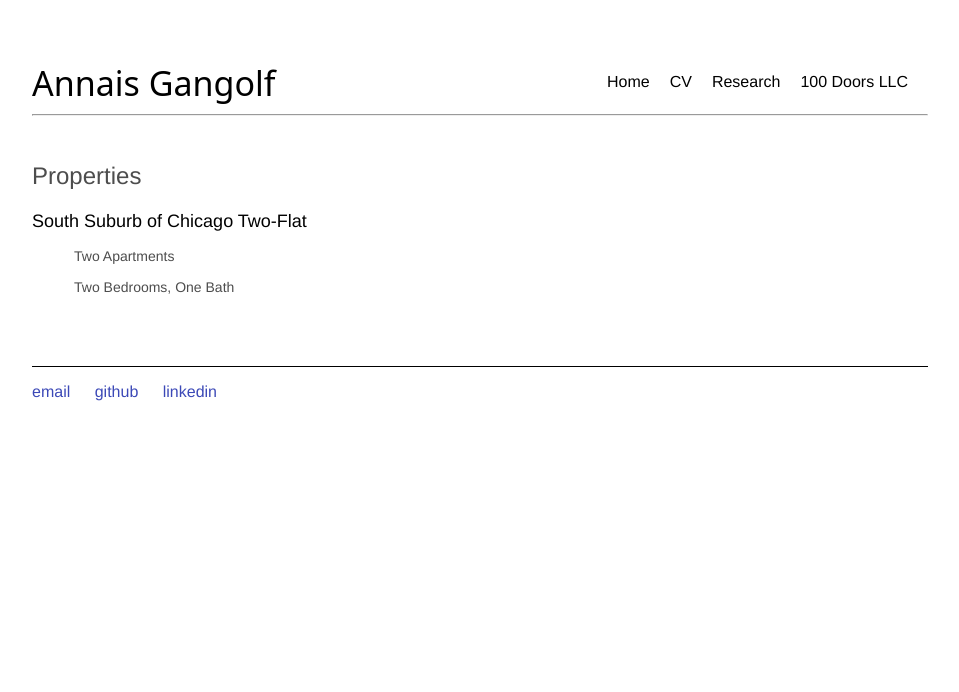
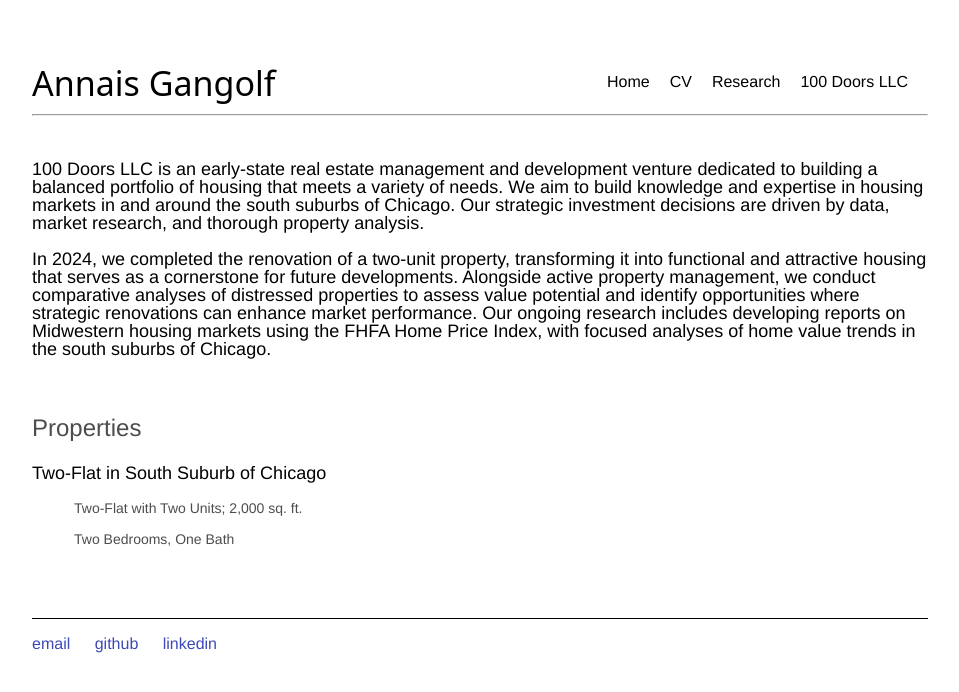
Before and after one commit to annaisgangolf/annaisgangolf.github.io, a Jekyll site: the page built from 100DoorsLLC/index.html, in a window 1280 px wide. Shown: the top 692 px of the page, without its empty margins (160-1119 px from the left). Built offline with Jekyll 4.4.1, drawn with Linux system fonts in a browser that asks for light colours.

Commit message:
Update index.html

```diff
--- a/100DoorsLLC/index.html
+++ b/100DoorsLLC/index.html
@@ -7,12 +7,15 @@
     lastmod: 2025-08-20T12:49:30-05:00
 ---
 <br />
-
+<div class="blurb">
+	<p style="font-size:18px; color: black" >100 Doors LLC is an early-state real estate management and development venture dedicated to building a balanced portfolio of housing that meets a variety of needs. We aim to build knowledge and expertise in housing markets in and around the south suburbs of Chicago. Our strategic investment decisions are driven by data, market research, and thorough property analysis.
+	<p style="font-size:18px; color: black" >In 2024, we completed the renovation of a two-unit property, transforming it into functional and attractive housing that serves as a cornerstone for future developments. Alongside active property management, we conduct comparative analyses of distressed properties to assess value potential and identify opportunities where strategic renovations can enhance market performance. Our ongoing research includes developing reports on Midwestern housing markets using the FHFA Home Price Index, with focused analyses of home value trends in the south suburbs of Chicago.
+<p></p>
+<br>
 <div class="blurb">
 	<h1>Properties</h1>
-
-<p style="font-size:18px; color: black" >South Suburb of Chicago Two-Flat
-<p style="font-size:14px; margin-left:3em; margin-right:10em; line-height: 1.2"> Two Apartments</p>
+<p style="font-size:18px; color: black" >Two-Flat in South Suburb of Chicago
+<p style="font-size:14px; margin-left:3em; margin-right:10em; line-height: 1.2"> Two-Flat with Two Units; 2,000 sq. ft.</p>
 <p style="font-size:14px; margin-left:3em; margin-right:10em; line-height: 1.2"> Two Bedrooms, One Bath</p>
 <p></p>
 <br>
```
